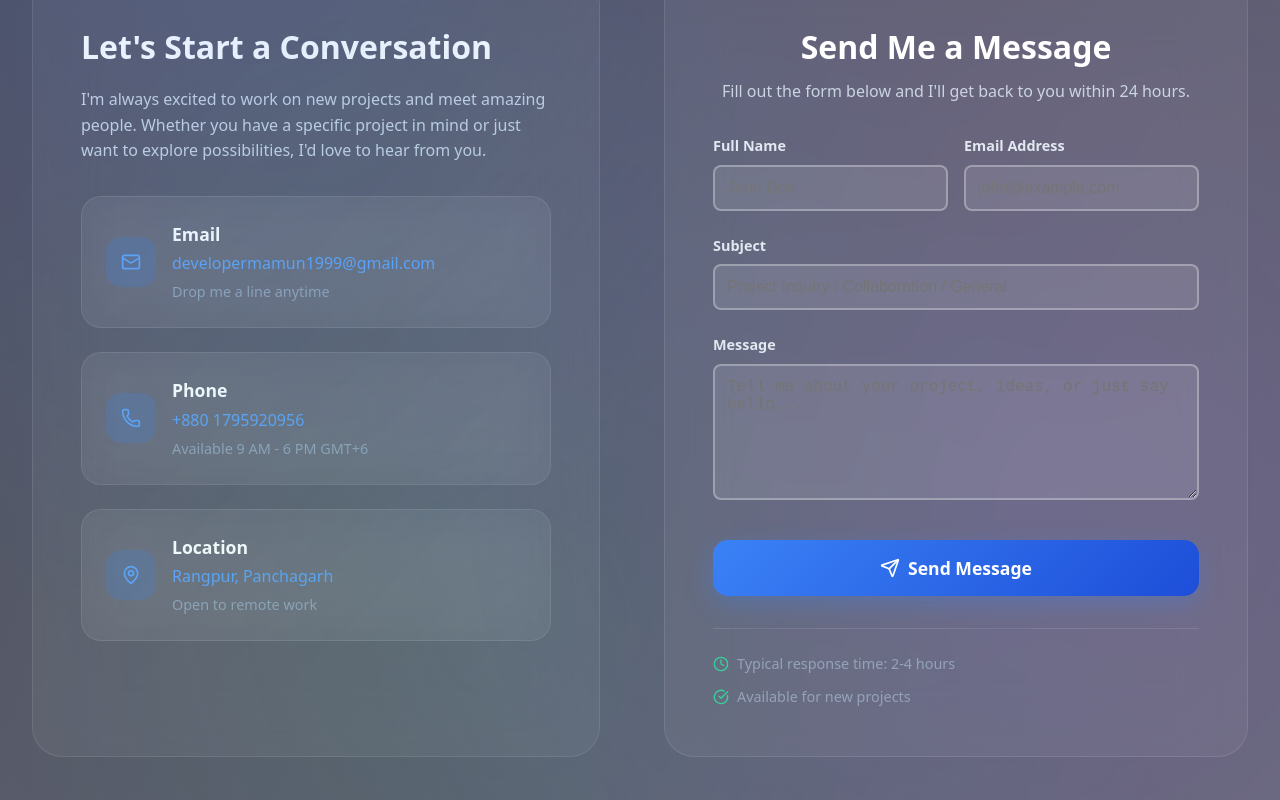
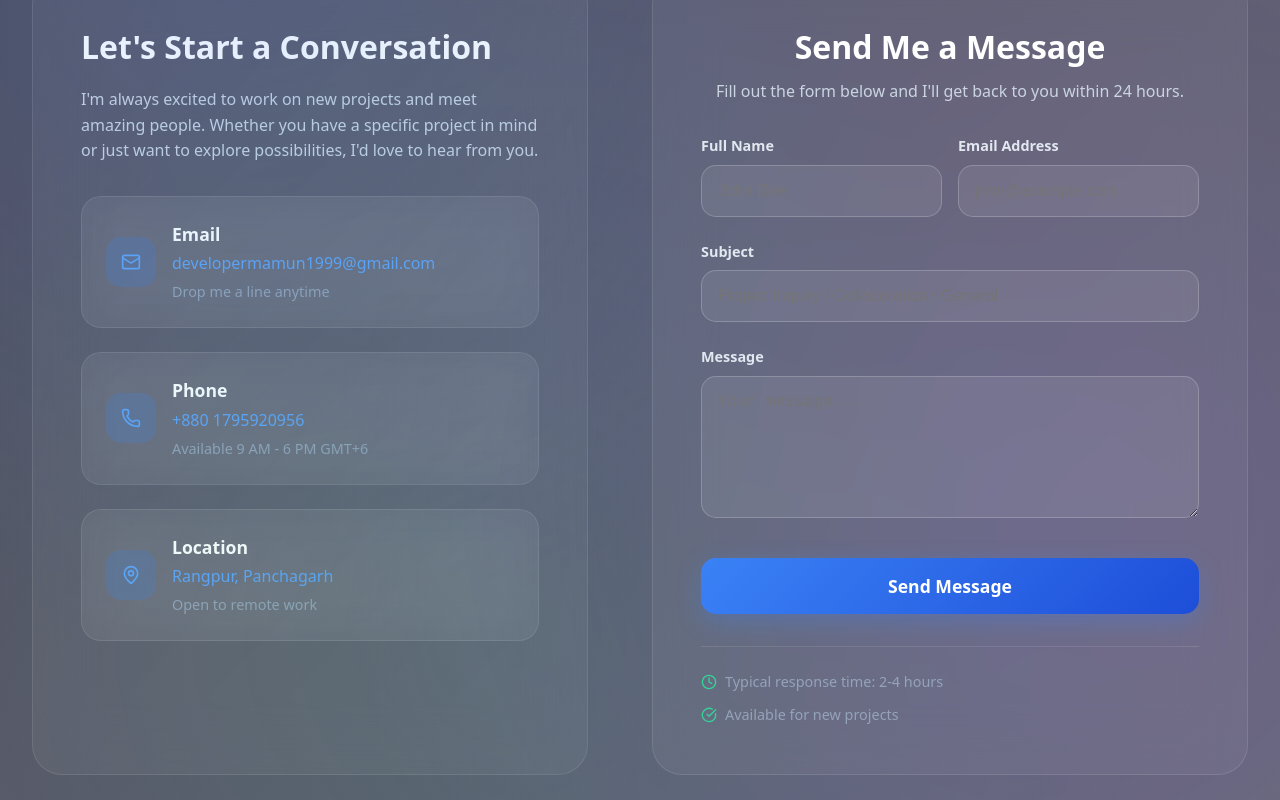
Before and after one commit to MamunHossain1999/new-protfolio, a React (Vite) app: page / in a window 1280 px wide. Shown: the part 10700-11500 px from the top of the page. Built offline with nearby package versions, Linux system fonts and the light colour scheme.

Commit message:
update code

```diff
--- a/src/components/Contact.tsx
+++ b/src/components/Contact.tsx
@@ -1,8 +1,10 @@
 import { motion } from 'framer-motion';
 import { useState } from 'react';
-import { Mail, Phone, MapPin, Send, Zap, Clock, CheckCircle } from 'lucide-react';
+import { Mail, Phone, MapPin, Zap, Clock, CheckCircle } from 'lucide-react';
 import emailjs from 'emailjs-com';
-import { toast } from 'react-toastify';
+import { toast, ToastContainer } from 'react-toastify';
+import 'react-toastify/dist/ReactToastify.css';
+
 const Contact = () => {
   const [formData, setFormData] = useState({
     name: '',
@@ -11,7 +13,6 @@ const Contact = () => {
     message: ''
   });
   const [isSubmitting, setIsSubmitting] = useState(false);
-  const [isSubmitted, setIsSubmitted] = useState(false);
 
   const containerVariants = {
     hidden: { opacity: 0 },
@@ -31,8 +32,6 @@ const Contact = () => {
     setFormData(prev => ({ ...prev, [name]: value }));
   };
 
-
-
   const handleSubmit = async (e: React.FormEvent) => {
     e.preventDefault();
     setIsSubmitting(true);
@@ -50,19 +49,19 @@ const Contact = () => {
         'xFtIaACChM3G0Wd3-'     // তোমার Public Key
       );
 
-      setIsSubmitting(false);
       toast.success('Message sent successfully!');
-
       setFormData({ name: '', email: '', subject: '', message: '' });
     } catch (error) {
       console.error('Email send error:', error);
+      toast.error('Failed to send message. Please try again later.');
+    } finally {
       setIsSubmitting(false);
-      toast.error('Failed to send message. Please try again later.');
     }
   };
 
   return (
     <section className="contact-section-new" id="contact">
+      <ToastContainer position="top-right" autoClose={3000} />
       <div className="container">
         {/* Header */}
         <motion.div
@@ -88,7 +87,7 @@ const Contact = () => {
           {/* Left - Contact Info */}
           <motion.div
             className="contact-info-section"
-            style={{ pointerEvents: 'auto' }}  // ✅ Ensure input works
+            style={{ pointerEvents: 'auto' }}
             variants={containerVariants}
             initial="hidden"
             whileInView="visible"
@@ -106,9 +105,7 @@ const Contact = () => {
                 whileHover={{ x: 5, scale: 1.02 }}
                 transition={{ duration: 0.2 }}
               >
-                <div className="method-icon">
-                  <Mail size={20} />
-                </div>
+                <div className="method-icon"><Mail size={20} /></div>
                 <div className="method-content">
                   <h4>Email</h4>
                   <p className="method-value">developermamun1999@gmail.com</p>
@@ -121,9 +118,7 @@ const Contact = () => {
                 whileHover={{ x: 5, scale: 1.02 }}
                 transition={{ duration: 0.2 }}
               >
-                <div className="method-icon">
-                  <Phone size={20} />
-                </div>
+                <div className="method-icon"><Phone size={20} /></div>
                 <div className="method-content">
                   <h4>Phone</h4>
                   <p className="method-value">+880 1795920956</p>
@@ -131,9 +126,7 @@ const Contact = () => {
                 </div>
               </motion.a>
               <div className="contact-method">
-                <div className="method-icon">
-                  <MapPin size={20} />
-                </div>
+                <div className="method-icon"><MapPin size={20} /></div>
                 <div className="method-content">
                   <h4>Location</h4>
                   <p className="method-value">Rangpur, Panchagarh</p>
@@ -144,160 +137,53 @@ const Contact = () => {
           </motion.div>
 
           {/* Right - Form */}
-          <div
-            className="contact-form-section"
-            style={{ pointerEvents: 'auto', zIndex: 100, position: 'relative' }}
-          >
+          <div className="contact-form-section" style={{ pointerEvents: 'auto', zIndex: 100, position: 'relative' }}>
             <div className="form-header">
               <h3>Send Me a Message</h3>
               <p>Fill out the form below and I'll get back to you within 24 hours.</p>
             </div>
 
-            <div style={{ pointerEvents: 'auto', zIndex: 999, position: 'relative' }}>
             <form onSubmit={handleSubmit} className="contact-form-new">
               <div className="form-row">
-                  <div className="form-field" style={{ pointerEvents: 'auto', zIndex: 1000 }}>
+                <div className="form-field">
                   <label htmlFor="name">Full Name</label>
-                    <input
-                      type="text"
-                      id="name"
-                      name="name"
-                      placeholder="John Doe"
-                      value={formData.name}
-                      onChange={handleInputChange}
-                      style={{
-                        pointerEvents: 'auto',
-                        cursor: 'text',
-                        zIndex: 1001,
-                        position: 'relative',
-                        background: 'rgba(255, 255, 255, 0.1)',
-                        border: '2px solid rgba(255, 255, 255, 0.3)',
-                        borderRadius: '8px',
-                        padding: '12px',
-                        color: 'white',
-                        fontSize: '16px'
-                      }}
-                      required
+                  <input type="text" id="name" name="name" placeholder="John Doe"
+                    value={formData.name} onChange={handleInputChange} required
                   />
                 </div>
-                  <div className="form-field" style={{ pointerEvents: 'auto', zIndex: 1000 }}>
+                <div className="form-field">
                   <label htmlFor="email">Email Address</label>
-                    <input
-                      type="email"
-                      id="email"
-                      name="email"
-                      placeholder="john@example.com"
-                      value={formData.email}
-                      onChange={handleInputChange}
-                      style={{
-                        pointerEvents: 'auto',
-                        cursor: 'text',
-                        zIndex: 1001,
-                        position: 'relative',
-                        background: 'rgba(255, 255, 255, 0.1)',
-                        border: '2px solid rgba(255, 255, 255, 0.3)',
-                        borderRadius: '8px',
-                        padding: '12px',
-                        color: 'white',
-                        fontSize: '16px'
-                      }}
-                      required
+                  <input type="email" id="email" name="email" placeholder="john@example.com"
+                    value={formData.email} onChange={handleInputChange} required
                   />
                 </div>
               </div>
 
-                <div className="form-field" style={{ pointerEvents: 'auto', zIndex: 1000 }}>
+              <div className="form-field">
                 <label htmlFor="subject">Subject</label>
-                  <input
-                    type="text"
-                    id="subject"
-                    name="subject"
-                    placeholder="Project Inquiry / Collaboration / General"
-                    value={formData.subject}
-                    onChange={handleInputChange}
-                    style={{
-                      pointerEvents: 'auto',
-                      cursor: 'text',
-                      zIndex: 1001,
-                      position: 'relative',
-                      background: 'rgba(255, 255, 255, 0.1)',
-                      border: '2px solid rgba(255, 255, 255, 0.3)',
-                      borderRadius: '8px',
-                      padding: '12px',
-                      color: 'white',
-                      fontSize: '16px'
-                    }}
-                    required
+                <input type="text" id="subject" name="subject" placeholder="Project Inquiry / Collaboration / General"
+                  value={formData.subject} onChange={handleInputChange} required
                 />
               </div>
 
-                <div className="form-field" style={{ pointerEvents: 'auto', zIndex: 1000 }}>
+              <div className="form-field">
                 <label htmlFor="message">Message</label>
-                  <textarea
-                    id="message"
-                    name="message"
-                    placeholder="Tell me about your project, ideas, or just say hello..."
-                    rows={6}
-                    value={formData.message}
-                    onChange={handleInputChange}
-                    style={{
-                      pointerEvents: 'auto',
-                      cursor: 'text',
-                      zIndex: 1001,
-                      position: 'relative',
-                      background: 'rgba(255, 255, 255, 0.1)',
-                      border: '2px solid rgba(255, 255, 255, 0.3)',
-                      borderRadius: '8px',
-                      padding: '12px',
-                      color: 'white',
-                      fontSize: '16px',
-                      resize: 'vertical'
-                    }}
-                    required
+                <textarea id="message" name="message" rows={6} placeholder="Your message..."
+                  value={formData.message} onChange={handleInputChange} required
                 />
               </div>
 
-              <motion.button
-                type="submit"
-                className="submit-btn"
-                disabled={isSubmitting || isSubmitted}
-                whileHover={!isSubmitting && !isSubmitted ? { scale: 1.02 } : {}}
-                whileTap={!isSubmitting && !isSubmitted ? { scale: 0.98 } : {}}
+              <motion.button type="submit" className="submit-btn" disabled={isSubmitting}
+                whileHover={!isSubmitting ? { scale: 1.02 } : {}}
+                whileTap={!isSubmitting ? { scale: 0.98 } : {}}
               >
-                {isSubmitting ? (
-                  <>
-                    <motion.div
-                      className="spinner"
-                      animate={{ rotate: 360 }}
-                      transition={{ duration: 1, repeat: Infinity, ease: "linear" }}
-                    />
-                    Sending...
-                  </>
-                ) : isSubmitted ? (
-                  <>
-                    <CheckCircle size={20} />
-                    Message Sent!
-                  </>
-                ) : (
-                  <>
-                    <Send size={20} />
-                    Send Message
-                  </>
-                )}
+                {isSubmitting ? <>Sending...</> : <>Send Message</>}
               </motion.button>
             </form>
-            </div>
 
-            {/* Response Time */}
             <div className="response-info">
-              <div className="response-item">
-                <Clock size={16} />
-                <span>Typical response time: 2-4 hours</span>
-              </div>
-              <div className="response-item">
-                <CheckCircle size={16} />
-                <span>Available for new projects</span>
-              </div>
+              <div className="response-item"><Clock size={16} /><span>Typical response time: 2-4 hours</span></div>
+              <div className="response-item"><CheckCircle size={16} /><span>Available for new projects</span></div>
             </div>
           </div>
         </div>
```
Lines whose indentation alone changed are shown as unchanged.
